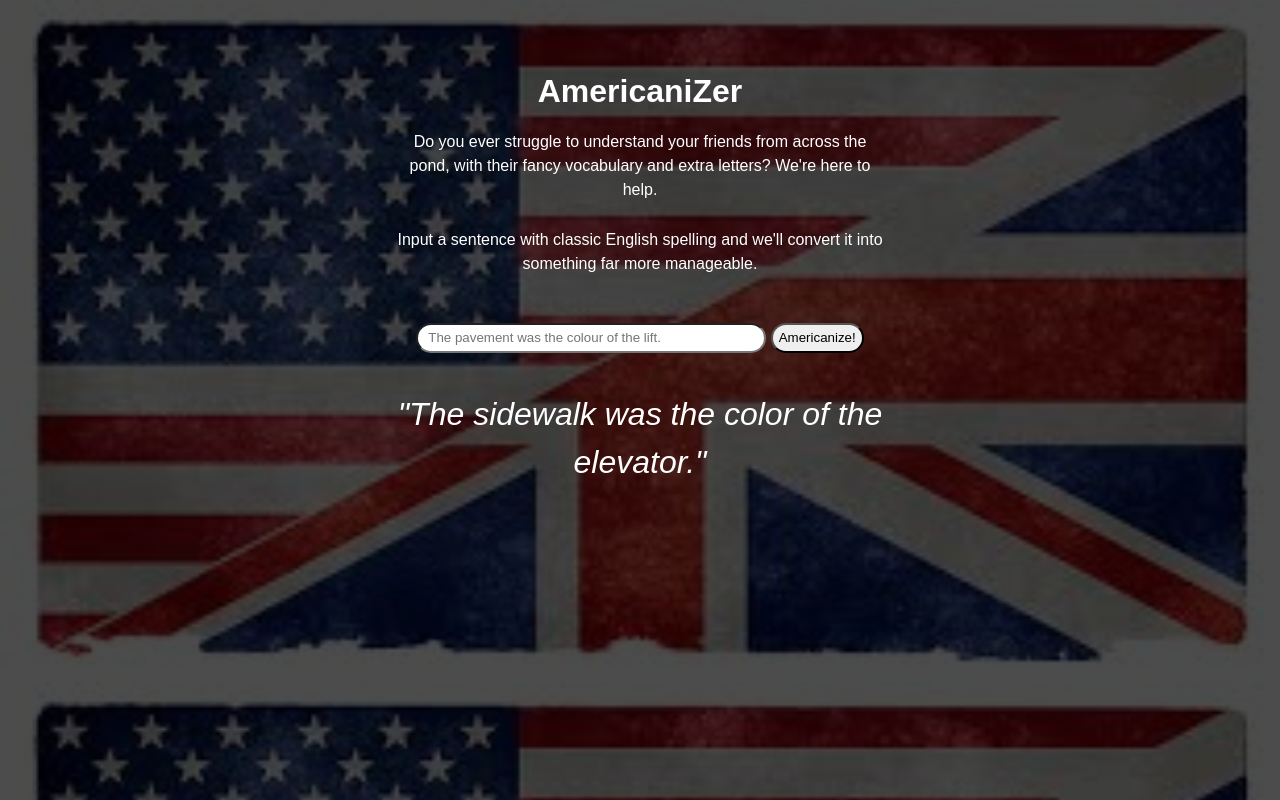
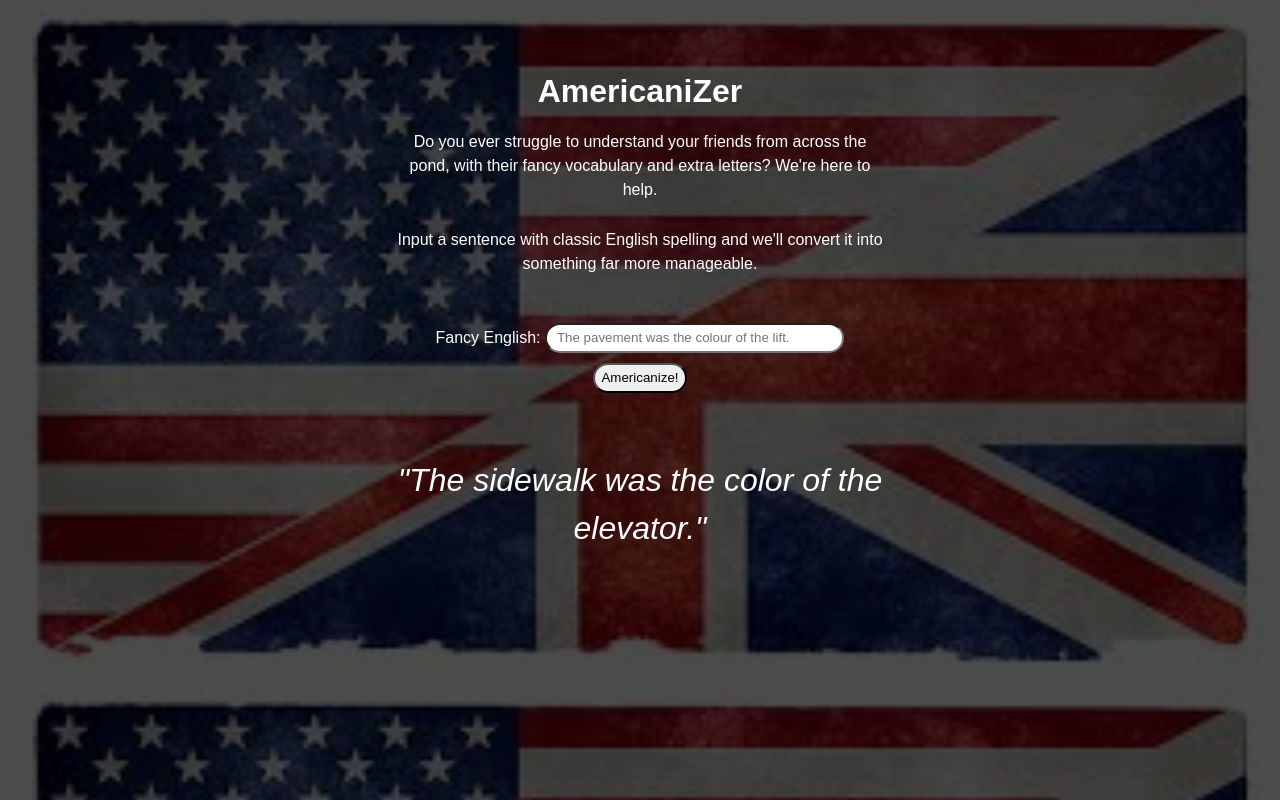
Before and after one commit to TomNPython/AmericaniZer, a plain HTML site: page index.html in a window 1280 px wide. Drawn offline with Linux system fonts and the light colour scheme.

Commit message:
improved accessibility

```diff
--- a/index.html
+++ b/index.html
@@ -1,6 +1,9 @@
+<!DOCTYPE html lang="en">
 <head>
     <title>AmericaniZer</title>
     <link rel='stylesheet' href='style.css'>
+    <meta name="viewport" content="width=device-width, initial-scale=1">
+    <meta name='description' content="English to American Novelty Translator"
 </head>
 
 <body>
@@ -15,6 +18,7 @@
         into something far more manageable.</p>
     </p>
     <form class='form'>
+        <label for='inputer'>Fancy English:</label>
         <input type='text' class='inputer' placeholder="The pavement was the colour of the lift." />
         <button class='button'>Americanize!</button>
     </form>
--- a/style.css
+++ b/style.css
@@ -20,6 +20,10 @@ p {
     padding: 5px;
 }
 
+form {
+    display: inline-block
+}
+
 input {
     border-radius: 20px;
     height: 30px;
@@ -29,7 +33,9 @@ input {
 
 button {
     border-radius: 20px;
+    margin: 10px;
     height: 30px;
+    cursor: pointer
 }
 
 .display {
```
Also changed, not shown: imgs/architecture-bascule-bridge-bridge-51363.jpg (deleted), 1 other file.
